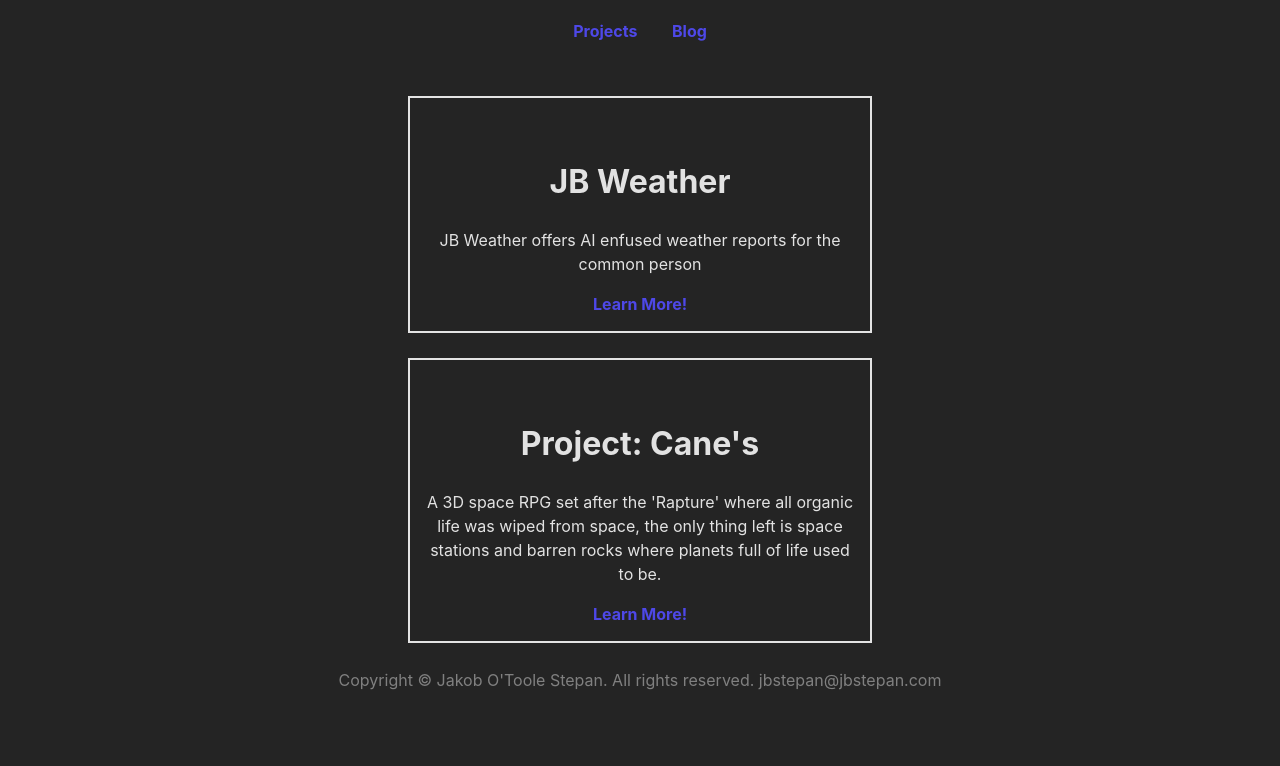
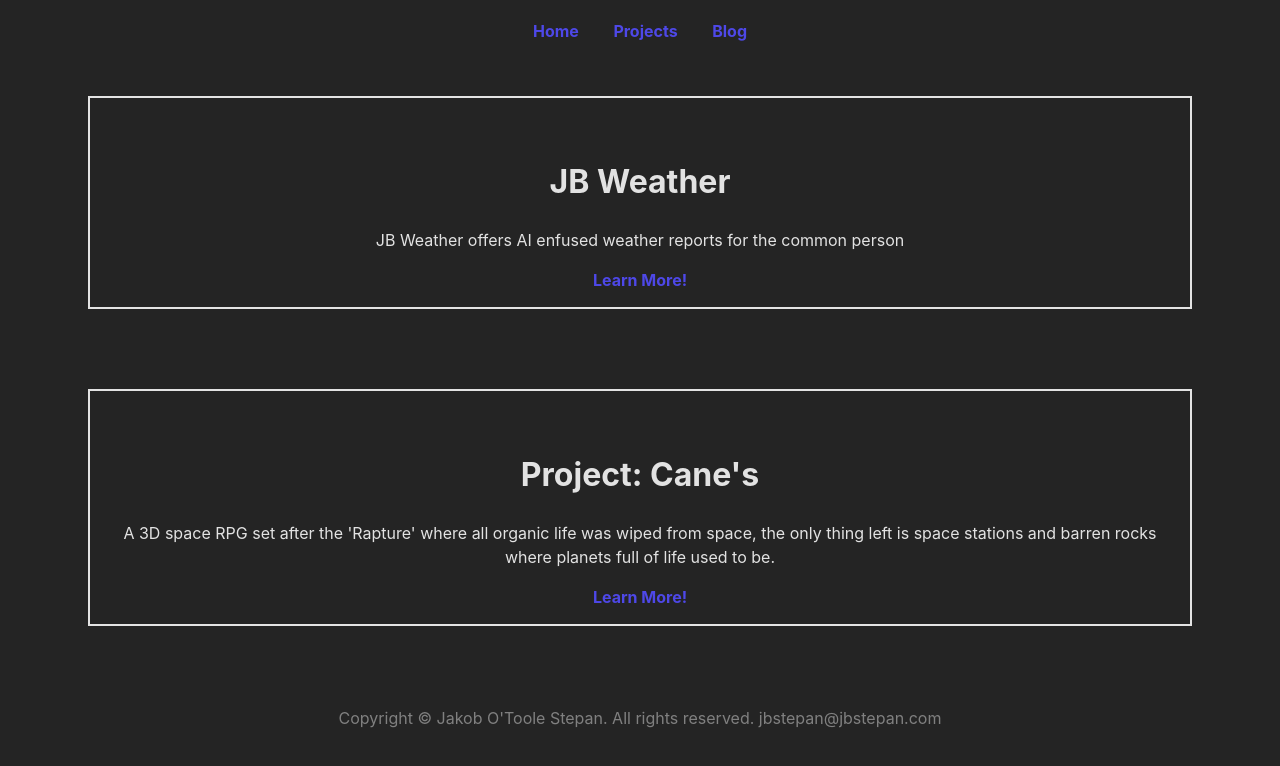
Before and after one commit to JBSEnterprises/JB-Site, a SvelteKit app: page /projects in a window 1280 px wide. Shown: the top 766 px of the page. Built offline with nearby package versions, Linux system fonts and the light colour scheme.

Commit message:
Changed Twitter to blog, added Discord social icon, added home to nav bar

```diff
--- a/src/components/ComingSoon.svelte
+++ b/src/components/ComingSoon.svelte
@@ -9,9 +9,9 @@
     <img src={Construct} alt="Under construction">
     <h1>Woah!</h1>
     {#if project == true}
-        <p>You've stumbled upon a project that is currently being worked on 🤯! <br> Stay tuned for updates on <b>{pageName}</b> by following me on Twitter!</p>
+        <p>You've stumbled upon a project that is currently being worked on 🤯! <br> Stay tuned for updates on <b>{pageName}</b> by following my Blog!</p>
     {:else}
-        <p>You've stumbled upon a page that is currently being worked on 🤯! <br> Stay tuned for updates on <b>{pageName}</b> by following me on Twitter!</p>
+        <p>You've stumbled upon a page that is currently being worked on 🤯! <br> Stay tuned for updates on <b>{pageName}</b> by following my Blog!</p>
     {/if}
     <a href="/">Back home</a>
 </main>
--- a/src/components/CommingSoonCard.svelte
+++ b/src/components/CommingSoonCard.svelte
@@ -36,10 +36,10 @@
         justify-content: center;
         text-align: center;
         padding: 15px;
-        margin: 25px;
-        margin-left: 25rem;
-        margin-right: 25rem;
+        margin: 5rem;
+        width: auto;
         border: 2px solid rgba(255, 255, 255, 0.87);
+        overflow: auto;
     }
 
     a {
--- a/src/components/NavBar.svelte
+++ b/src/components/NavBar.svelte
@@ -3,8 +3,9 @@
 </script>
 
 <ul class="nav">
+    <li class="navItem"><a href="/">Home</a></li>
     <li class="navItem"><a href="/projects">Projects</a></li>
-    <li class="navItem"><a href="/blog">Blog</a></li>
+    <li class="navItem"><a href="https://medium.com/@jbstepan">Blog</a></li>
 </ul>
 
 <style>
```
Also changed, not shown: src/routes/+page.svelte (+7 -1 lines).
